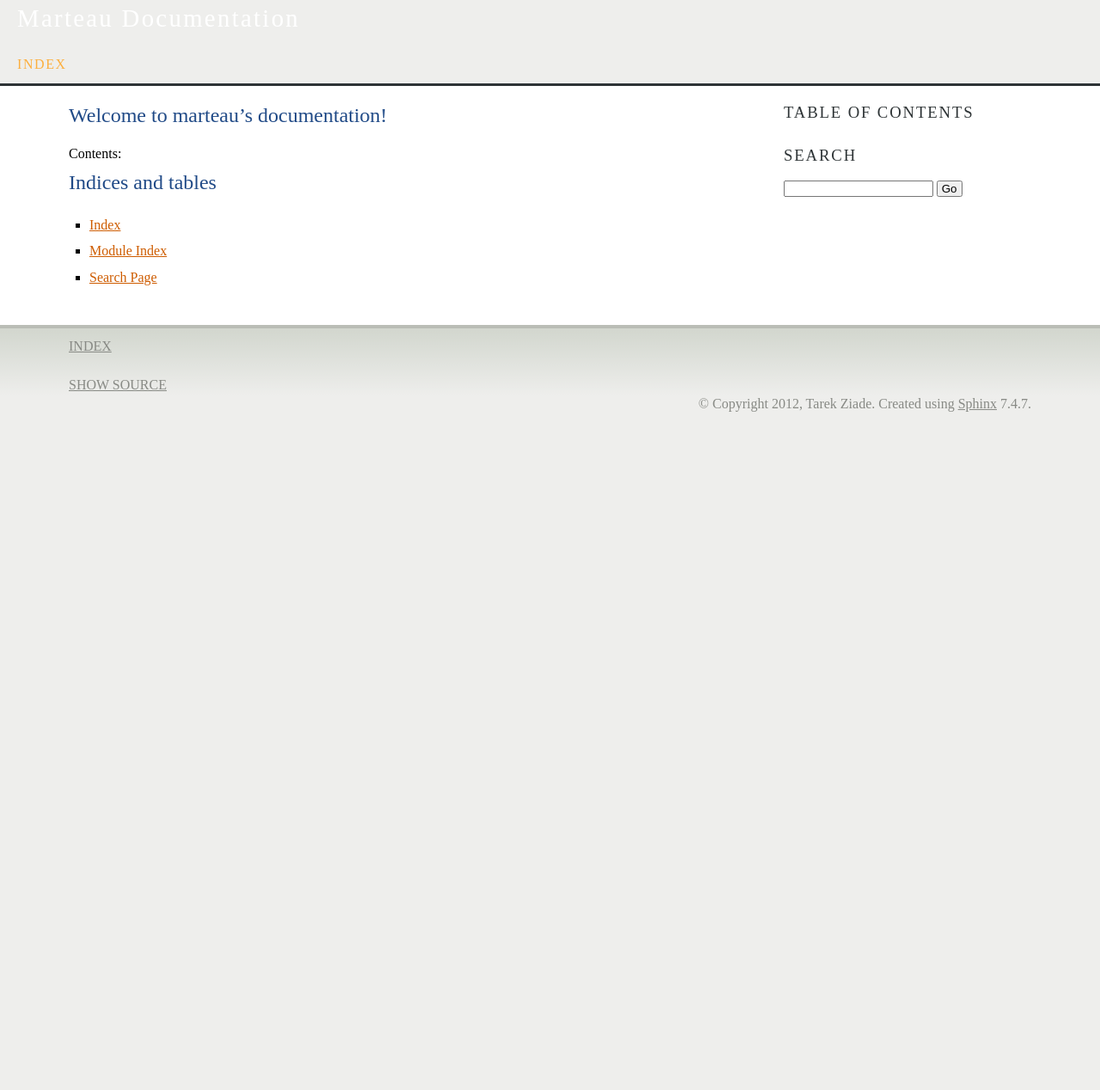
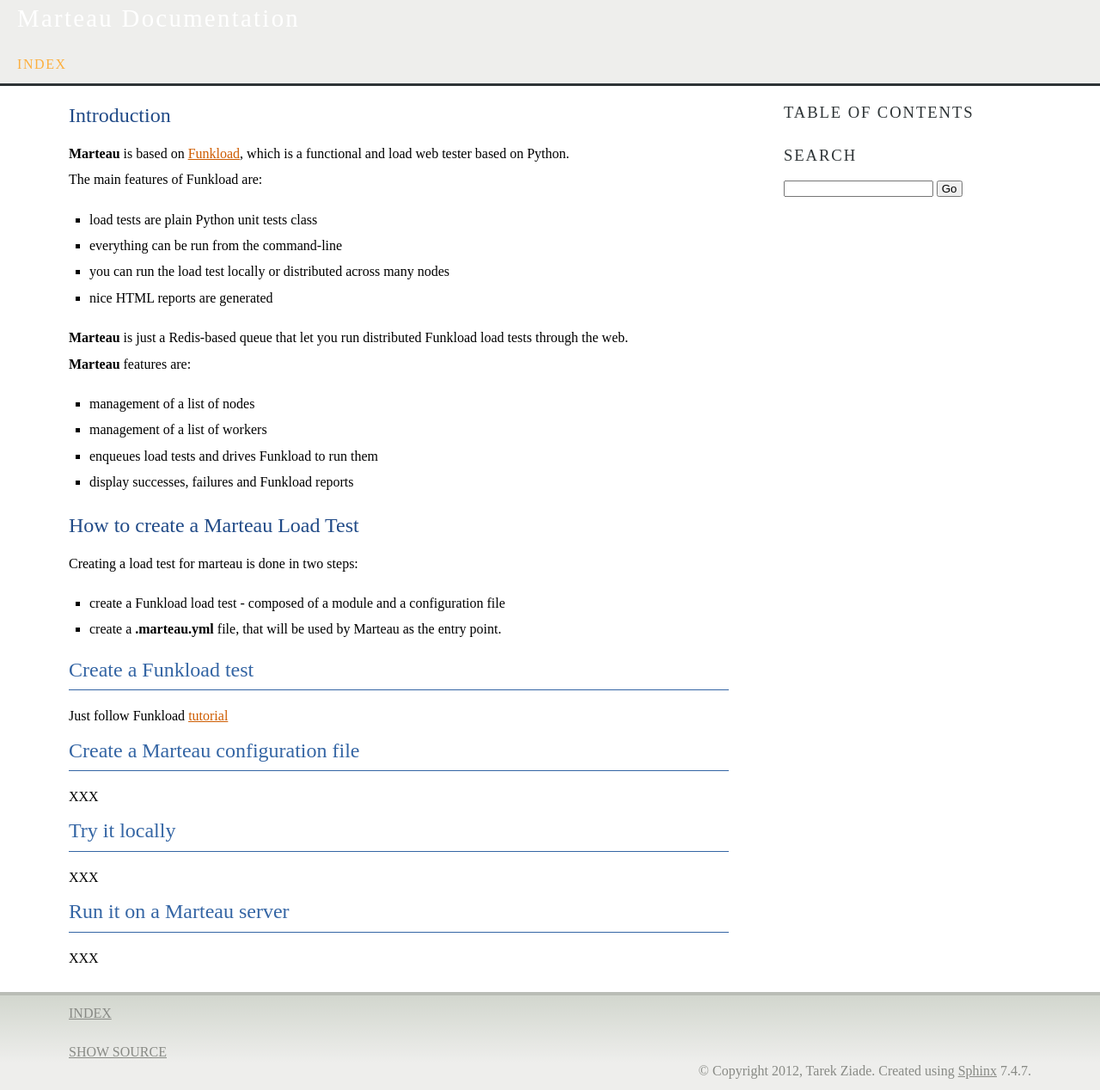
Before and after one commit to mozilla-services/marteau, a Sphinx documentation site: the page built from marteau/docs/source/index.rst, in a window 1280 px wide. Shown: the whole page at 86% size. Built offline with Sphinx 7.4.7, drawn with Linux system fonts in a browser that asks for light colours; some web fonts are replaced; before the commit the page ends 900 px from its top, so only the background shows below that.

Commit message:
started to write useful docs

```diff
--- a/marteau/docs/source/index.rst
+++ b/marteau/docs/source/index.rst
@@ -1,21 +1,54 @@
-.. marteau documentation master file, created by
-   sphinx-quickstart on Mon Aug 13 12:48:36 2012.
-   You can adapt this file completely to your liking, but it should at least
-   contain the root `toctree` directive.
+Introduction
+============
 
-Welcome to marteau's documentation!
-===================================
+**Marteau** is based on `Funkload <http://funkload.nuxeo.org/>`_, which is a
+functional and load web tester based on Python.
 
-Contents:
+The main features of Funkload are:
 
-.. toctree::
-   :maxdepth: 2
+- load tests are plain Python unit tests class
+- everything can be run from the command-line
+- you can run the load test locally or distributed across many nodes
+- nice HTML reports are generated
+
+**Marteau** is just a Redis-based queue that let you run distributed Funkload
+load tests through the web.
+
+**Marteau** features are:
+
+- management of a list of nodes
+- management of a list of workers
+- enqueues load tests and drives Funkload to run them
+- display successes, failures and Funkload reports
 
 
+How to create a Marteau Load Test
+=================================
 
-Indices and tables
-==================
+Creating a load test for marteau is done in two steps:
 
-* :ref:`genindex`
-* :ref:`modindex`
-* :ref:`search`
+- create a Funkload load test - composed of a module and a configuration file
+- create a **.marteau.yml** file, that will be used by Marteau as the
+  entry point.
+
+
+Create a Funkload test
+----------------------
+
+Just follow Funkload `tutorial <http://funkload.nuxeo.org/tutorial.html>`_
+
+
+Create a Marteau configuration file
+-----------------------------------
+
+XXX
+
+Try it locally
+--------------
+
+XXX
+
+Run it on a Marteau server
+--------------------------
+
+XXX
```
Also changed, not shown: 7 other files.
